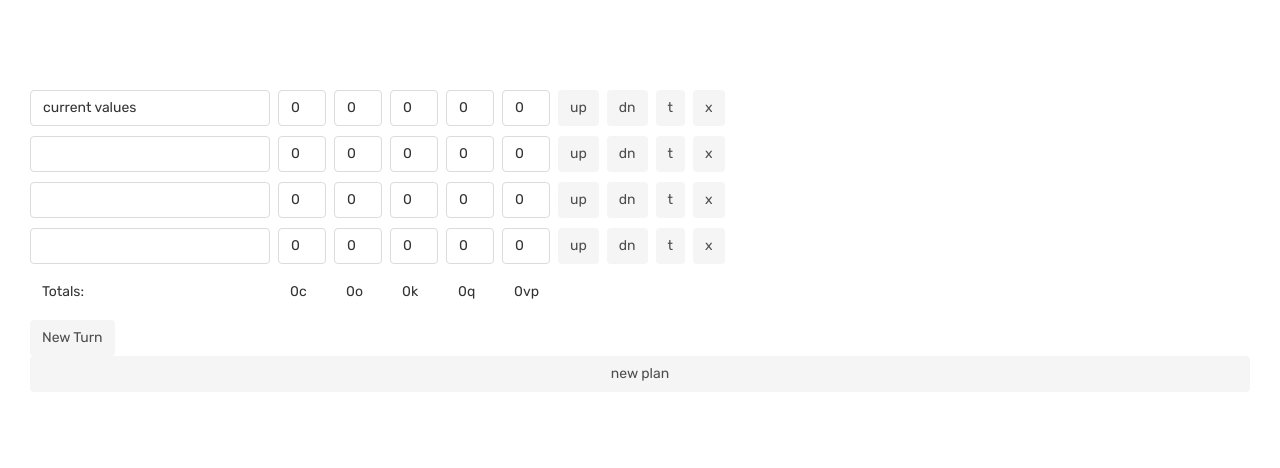
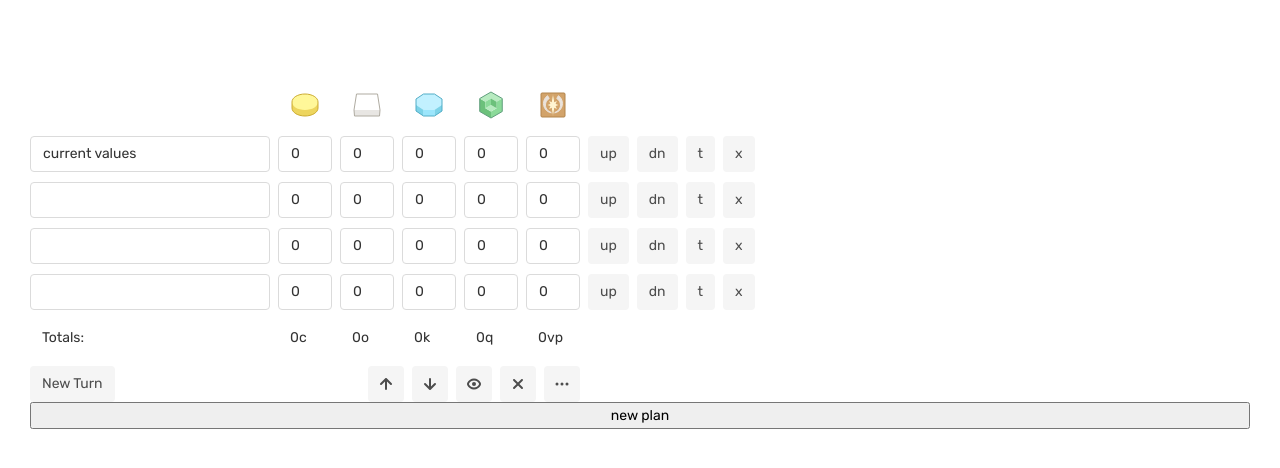
Before and after one commit to taylordolan/gaiaplanner, a Svelte app: page / in a window 1280 px wide. Shown: the top 468 px of the page. Built offline with nearby package versions, Linux system fonts and the light colour scheme.

Commit message:
add icons

```diff
--- a/public/global.css
+++ b/public/global.css
@@ -56,12 +56,12 @@ select {
 }
 
 .input:focus,
-.button:focus {
+.btn:focus {
   outline-color: #0080ff;
   outline-style: solid inset;
 }
 
-.button {
+.btn {
   background-color: hsl(0, 0%, 96%);
   border: 0;
   border-radius: 4px;
@@ -72,10 +72,10 @@ select {
   padding: 0 12px;
 }
 
-.button:hover {
+.btn:hover {
   background-color: hsl(0, 0%, 94%);
 }
 
-.button:active {
+.btn:active {
   background-color: hsl(0, 0%, 92%);
 }
--- a/src/Plan.svelte
+++ b/src/Plan.svelte
@@ -50,6 +50,53 @@
 </script>
 
 <div class="plan">
+  <div class="header">
+    <input class="input input-title">
+    <div class="resource-icon-wrapper">
+      <svg width="30" height="30" viewBox="0 0 30 30" fill="none" xmlns="http://www.w3.org/2000/svg">
+        <path d="M28 12V18C28 22.42 22.18 26 15 26C7.82 26 2 22.42 2 18V12C2 7.58 7.82 4 15 4C22.18 4 28 7.58 28 12Z" fill="#FFF799"/>
+        <path d="M2 12V18C2 22.42 7.82 26 15 26C22.18 26 28 22.42 28 18V12C28 16.42 22.18 20 15 20C7.82 20 2 16.42 2 12Z" fill="#EDD55E"/>
+        <path d="M28 12V18C28 22.42 22.18 26 15 26C7.82 26 2 22.42 2 18V12C2 7.58 7.82 4 15 4C22.18 4 28 7.58 28 12Z" stroke="#CCAC33" stroke-miterlimit="10"/>
+      </svg>
+    </div>
+    <div class="resource-icon-wrapper">
+      <svg width="30" height="30" viewBox="0 0 30 30" fill="none" xmlns="http://www.w3.org/2000/svg">
+        <path d="M25.5 4L28 20L27.5 26H2.5L2 20L4.5 4H25.5Z" fill="white"/>
+        <path d="M28 20L27.5 26H2.5L2 20H28Z" fill="#E8E6E3"/>
+        <path d="M25.5 4L28 20L27.5 26H2.5L2 20L4.5 4H25.5Z" stroke="#AFABA1" stroke-miterlimit="10"/>
+      </svg>
+    </div>
+    <div class="resource-icon-wrapper">
+      <svg width="30" height="30" viewBox="0 0 30 30" fill="none" xmlns="http://www.w3.org/2000/svg">
+        <path d="M2 9L9.5 4H20.5L28 9V21L20.5 26H9.5L2 21V9Z" fill="#C2F1FF"/>
+        <path d="M28 15V21L20.5 26V20L28 15Z" fill="#7DD3E8"/>
+        <path d="M2 15V21L9.5 26V20L2 15Z" fill="#7DD3E8"/>
+        <path d="M20.5 20H9.5V26H20.5V20Z" fill="#9CE6FC"/>
+        <path d="M2 9L9.5 4H20.5L28 9V21L20.5 26H9.5L2 21V9Z" stroke="#53ADC6" stroke-miterlimit="10"/>
+      </svg>
+    </div>
+    <div class="resource-icon-wrapper">
+      <svg width="30" height="30" viewBox="0 0 30 30" fill="none" xmlns="http://www.w3.org/2000/svg">
+        <path d="M3.73828 21.505V8.505L9.36828 11.755V18.255L14.9983 21.505V28.005L3.73828 21.505Z" fill="#6CC17B"/>
+        <path d="M14.9983 2.005L26.2583 8.505L20.6283 11.755L14.9983 8.505L9.36828 11.755L3.73828 8.505L14.9983 2.005Z" fill="#B7EBC0"/>
+        <path d="M26.26 21.505L15 28.005V21.505L20.63 18.255V11.755L26.26 8.505V21.505Z" fill="#8BDA99"/>
+        <path d="M20.6272 18.255L14.9972 15.005L9.36719 18.255L14.9972 21.505L20.6272 18.255Z" fill="#B7EBC0"/>
+        <path d="M9.36719 18.255L14.9972 15.005V8.505L9.36719 11.755V18.255Z" fill="#8BDA99"/>
+        <path d="M15 8.505V15.005L20.63 18.255V11.755L15 8.505Z" fill="#6CC17B"/>
+        <path d="M14.9983 2.005L3.73828 8.505V21.505L14.9983 28.005L26.2583 21.505V8.505L14.9983 2.005Z" stroke="#609F7C" stroke-miterlimit="10"/>
+      </svg>
+    </div>
+    <div class="resource-icon-wrapper">
+      <svg width="30" height="30" viewBox="0 0 30 30" fill="none" xmlns="http://www.w3.org/2000/svg">
+        <path d="M26 3H4C3.44772 3 3 3.44772 3 4V26C3 26.5523 3.44772 27 4 27H26C26.5523 27 27 26.5523 27 26V4C27 3.44772 26.5523 3 26 3Z" fill="#D2A36A" stroke="#B3854D" stroke-miterlimit="10"/>
+        <path d="M18.7405 8.50999C20.9805 9.80999 22.4905 12.22 22.4905 15C22.4905 19.14 19.1305 22.5 14.9905 22.5C10.8505 22.5 7.49047 19.14 7.49047 15C7.49047 12.22 9.00047 9.80999 11.2405 8.50999L9.60047 5.67999C7.11047 7.38999 5.48047 10.26 5.48047 13.5C5.48047 18.75 9.73047 23 14.9805 23C20.2305 23 24.4805 18.75 24.4805 13.5C24.4805 10.25 22.8505 7.38999 20.3605 5.67999L18.7405 8.50999Z" fill="#EBE3DB" stroke="#EBE3DB" stroke-miterlimit="10"/>
+        <path d="M12.7568 14.9178L12.7431 15L12.7568 15.0822L14.5068 25.5822H15.4932L17.2432 15.0822L17.2569 15L17.2432 14.9178L15.4932 4.4178H14.5068L12.7568 14.9178Z" fill="#FFF4D1" stroke="#D2A36A"/>
+        <path d="M15 13L9.5 15L15 17L20.5 15L15 13Z" fill="#FFF4D1"/>
+        <path d="M13.5894 13.59L11.1094 18.89L16.4094 16.41L18.8894 11.11L13.5894 13.59Z" fill="#FFF4D1"/>
+        <path d="M16.4094 13.59L18.8894 18.89L13.5894 16.41L11.1094 11.11L16.4094 13.59Z" fill="#FFF4D1"/>
+      </svg>
+    </div>
+  </div>
   {#each plan as turn, i}
     <Turn
       bind:turn={turn}
@@ -67,16 +114,61 @@
     <span class="total">{totalV}vp</span>
   </div>
   <div class="footer">
-    <button class="button" on:click={addTurn}>New Turn</button>
-    <!-- <button class="button" on:click={reset}>reset</button> -->
+    <button class="btn btn-new" on:click={addTurn}>New Turn</button>
+    <button class="btn btn-icon">
+      <svg class="icon" xmlns="http://www.w3.org/2000/svg" viewBox="0 0 16 16"><path d="M13.71,7.29l-5-5a1,1,0,0,0-.33-.21,1,1,0,0,0-.76,0,1,1,0,0,0-.33.21l-5,5a1,1,0,0,0,0,1.42,1,1,0,0,0,1.42,0L7,5.41V13a1,1,0,0,0,2,0V5.41l3.29,3.3a1,1,0,0,0,1.42,0A1,1,0,0,0,13.71,7.29Z"/></svg>
+    </button>
+    <button class="btn btn-icon">
+      <svg class="icon flip-y" xmlns="http://www.w3.org/2000/svg" viewBox="0 0 16 16"><path d="M13.71,7.29l-5-5a1,1,0,0,0-.33-.21,1,1,0,0,0-.76,0,1,1,0,0,0-.33.21l-5,5a1,1,0,0,0,0,1.42,1,1,0,0,0,1.42,0L7,5.41V13a1,1,0,0,0,2,0V5.41l3.29,3.3a1,1,0,0,0,1.42,0A1,1,0,0,0,13.71,7.29Z"/></svg>
+    </button>
+    <button class="btn btn-icon">
+      <svg class="icon" xmlns="http://www.w3.org/2000/svg" viewBox="0 0 16 16"><path d="M14.73,6.69c-1.27-2.58-3.85-4.19-6.73-4.19S2.55,4.11,1.27,6.69c-.4,.82-.4,1.8,0,2.62,1.27,2.58,3.85,4.19,6.73,4.19s5.45-1.6,6.73-4.19c.4-.82,.4-1.8,0-2.62Zm-1.79,1.74c-.93,1.9-2.82,3.07-4.93,3.07s-4-1.18-4.93-3.07c-.13-.27-.13-.59,0-.86,.93-1.9,2.82-3.07,4.93-3.07s4,1.18,4.93,3.07c.13,.27,.13,.59,0,.86Z"/><circle cx="8" cy="8" r="2"/></svg>
+    </button>
+    <button class="btn btn-icon">
+      <svg class="icon" xmlns="http://www.w3.org/2000/svg" viewBox="0 0 16 16"><path d="M9.41,8l3.29-3.29c.39-.39,.39-1.02,0-1.41s-1.02-.39-1.41,0l-3.29,3.29-3.29-3.29c-.39-.39-1.02-.39-1.41,0s-.39,1.02,0,1.41l3.29,3.29-3.29,3.29c-.39,.39-.39,1.02,0,1.41,.2,.2,.45,.29,.71,.29s.51-.1,.71-.29l3.29-3.29,3.29,3.29c.2,.2,.45,.29,.71,.29s.51-.1,.71-.29c.39-.39,.39-1.02,0-1.41l-3.29-3.29Z"/></svg>
+    </button>
+    <button class="btn btn-icon">
+      <svg class="icon" xmlns="http://www.w3.org/2000/svg" viewBox="0 0 16 16"><circle cx="8" cy="8" r="1.5"/><circle cx="3" cy="8" r="1.5"/><circle cx="13" cy="8" r="1.5"/></svg>
+    </button>
   </div>
 </div>
 
 <style>
   .plan {
-    margin-top: 60px;
     display: flex;
     flex-direction: column;
+    margin-top: 60px;
+  }
+
+  /* header */
+
+  .header {
+    display: flex;
+    max-width: 550px;
+  }
+
+  .input-title {
+    width: 240px;
+  }
+
+  .input-title:not(:hover) {
+    border-color: transparent;
+  }
+
+  .resource-icon-wrapper {
+    align-items: center;
+    display: flex;
+    height: 30px;
+    justify-content: center;
+    margin-left: 8px;
+    width: 54px;
+  }
+
+  /* totals */
+
+  .totals-label {
+    flex: 0 1 240px;
+    min-width: 0;
   }
 
   .totals-label,
@@ -90,17 +182,44 @@
     margin-top: 10px;
   }
 
-  .totals-label {
-    flex: 0 1 240px;
-    min-width: 0;
+  .total {
+    margin-left: 8px;
+    width: 54px;
   }
 
-  .total {
-    width: 48px;
+  /* footer */
+
+  .footer {
+    display: flex;
+    justify-content: flex-end;
+    margin-top: 10px;
+    max-width: 550px;
+  }
+
+  .btn-new {
+    margin-right: auto;
+  }
+
+  .btn-icon {
+    align-items: center;
+    display: flex;
+    height: 36px;
+    justify-content: center;
+    padding: 0;
+    width: 36px;
+  }
+
+  .btn-icon + .btn-icon {
     margin-left: 8px;
   }
 
-  .footer {
-    margin-top: 10px;
+  .icon {
+    fill: hsl(0, 0%, 30%);
+    height: 16px;
+    width: 16px;
+  }
+
+  .flip-y {
+    transform: scaleY(-100%);
   }
 </style>
--- a/src/Turn.svelte
+++ b/src/Turn.svelte
@@ -12,12 +12,12 @@
 <div class="turn">
   <input class:disabled={!turn.enabled} class="input input-desc" bind:value={turn.description}>
   {#each Object.entries(turn.resources) as resource}
-    <input class:disabled={!turn.enabled} class="input input-num" type="number" bind:value={turn.resources[resource[0]]}>
+    <input on:focus={()=>console.log(this)} class:disabled={!turn.enabled} class="input input-num" type="number" bind:value={turn.resources[resource[0]]}>
   {/each}
-  <button class="button" on:click={moveUp}>up</button>
-  <button class="button" on:click={moveDown}>dn</button>
-  <button class="button" on:click={toggle}>t</button>
-  <button class="button" on:click={deleteTurn}>x</button>
+  <button class="btn" on:click={moveUp}>up</button>
+  <button class="btn" on:click={moveDown}>dn</button>
+  <button class="btn" on:click={toggle}>t</button>
+  <button class="btn" on:click={deleteTurn}>x</button>
 </div>
 
 <style>
@@ -30,8 +30,8 @@
     margin-top: 10px;
   }
 
-  .button,
-  .input {
+  .input,
+  .btn {
     min-width: 0;
   }
 
@@ -42,15 +42,15 @@
   .input-num {
     margin-left: 8px;
     padding-right: 0;
-    flex: 0 1 48px;
+    flex: 0 1 54px;
+  }
+
+  .btn {
+    margin-left: 8px;
+    min-width: 0;
   }
 
   .disabled {
     opacity: .25;
   }
-
-  .button {
-    margin-left: 8px;
-    min-width: 0;
-  }
 </style>
```
Also changed, not shown: notes.txt, 1 other file (tests, documents, lock files or other folders).
